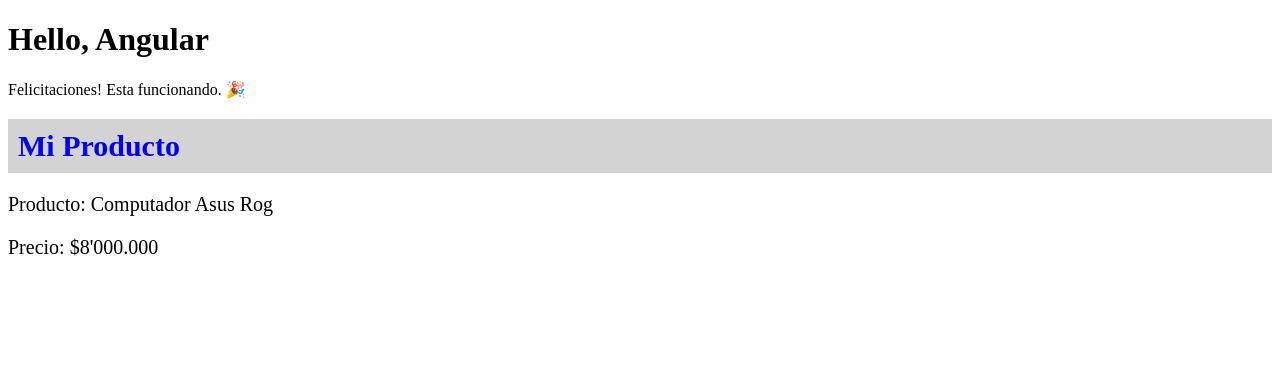
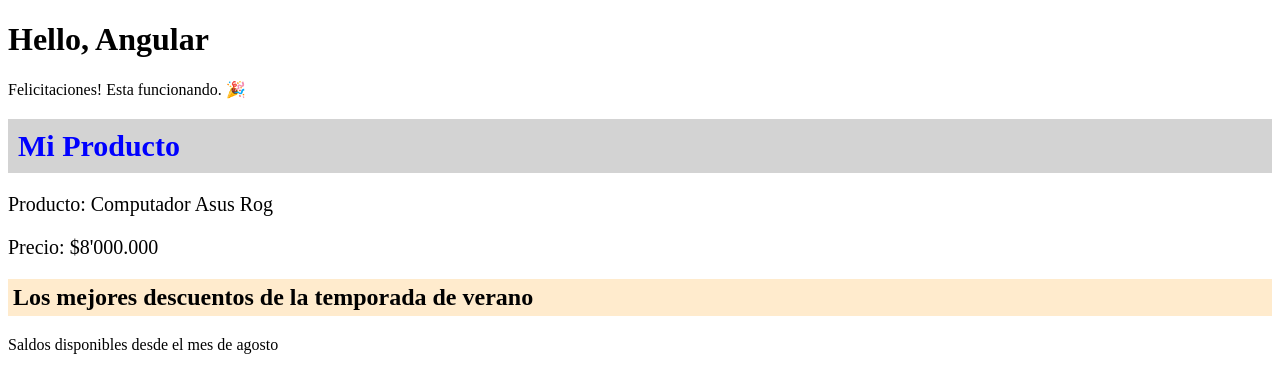
Before and after one commit to Juan8516/03.-Angular, an Angular app: page / in a window 1280 px wide. Shown: the top 392 px of the page. Built offline with nearby package versions, Linux system fonts and the light colour scheme.

Commit message:
creacion nuevo componente

```diff
--- a/src/app/app.component.html
+++ b/src/app/app.component.html
@@ -2,3 +2,4 @@
 <p>Felicitaciones! Esta funcionando. 🎉</p>
 
 <Mi-Producto></Mi-Producto>
+<Mi-Descuentos></Mi-Descuentos>
--- a/src/app/app.ts
+++ b/src/app/app.ts
@@ -1,12 +1,13 @@
 import { Component } from '@angular/core';
 import { RouterOutlet } from '@angular/router';
 import { ProductoComponent } from "./producto/producto.component";
+import { DescuentosComponent } from './descuentos/descuentos.component';
 
 @Component({
   selector: 'app-root',
   templateUrl: './app.component.html',
   styleUrl: './app.css',
-  imports: [ProductoComponent]
+  imports: [ProductoComponent, DescuentosComponent]
 })
 export class App {
   protected title = 'Angular';
--- /dev/null
+++ b/src/app/descuentos/descuentos.component.css
@@ -0,0 +1,4 @@
+h2 {
+  background-color: blanchedalmond;
+  padding: 5px;
+}
--- /dev/null
+++ b/src/app/descuentos/descuentos.component.html
@@ -0,0 +1,2 @@
+<h2>Los mejores descuentos de la temporada de verano</h2>
+<p>Saldos disponibles desde el mes de agosto</p>
```
Also changed, not shown: src/app/descuentos/descuentos.component.ts (added, +11 -0 lines).
